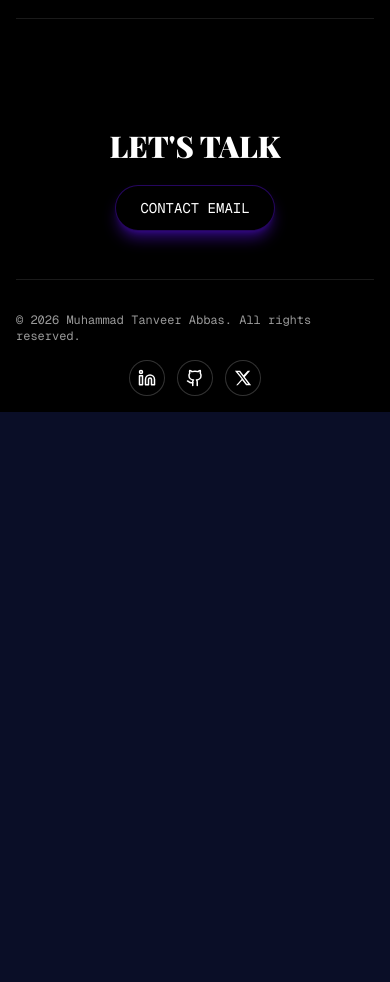
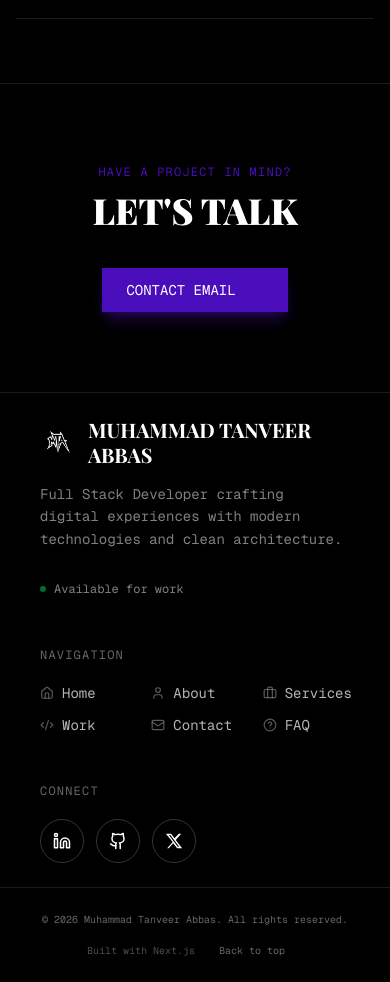
Before and after one commit to MuhammadTanveerAbbas/V4-Portfolio, a Next.js app: page / in a window 390 px wide. Shown: the part 8060-9042 px from the top of the page. Before the commit the page ends 8472 px from the top, so only its background shows below. Built offline with nearby package versions, Linux system fonts and the light colour scheme; a web font is replaced by a local one.

Commit message:
Improve footer design with responsive grid, icons, and sw.js fix

```diff
--- a/components/footer.tsx
+++ b/components/footer.tsx
@@ -1,4 +1,5 @@
-import { Linkedin, Github } from "lucide-react";
+import { Linkedin, Github, ArrowUpRight, Star, Home, User, Briefcase, Code2, Mail, HelpCircle } from "lucide-react";
+import Image from "next/image";
 
 function XLogo() {
   return (
@@ -21,7 +22,7 @@ const socialLinks = [
     href: "https://linkedin.com/in/muhammadtanveerabbas",
   },
   {
-    name: "Github",
+    name: "GitHub",
     icon: Github,
     href: "https://github.com/muhammadtanveerabbas",
   },
@@ -32,36 +33,90 @@ const socialLinks = [
   },
 ];
 
+const navLinks = [
+  { name: "Home", href: "/", icon: Home },
+  { name: "About", href: "/about", icon: User },
+  { name: "Services", href: "/services", icon: Briefcase },
+  { name: "Work", href: "/work", icon: Code2 },
+  { name: "Contact", href: "/contact", icon: Mail },
+  { name: "FAQ", href: "/#faq", icon: HelpCircle },
+];
+
 export function Footer() {
   const currentYear = new Date().getFullYear();
 
   return (
-    <footer className="relative pt-12 md:pt-16 pb-4 md:pb-6 overflow-hidden bg-black">
-      <div className="container mx-auto px-4 relative z-10">
-        {/* Main CTA Section */}
-        <div className="flex flex-col items-center text-center mb-12 md:mb-16">
-          <h2 className="font-serif text-3xl sm:text-5xl md:text-7xl lg:text-[8vw] leading-none font-black uppercase mb-6 md:mb-8 text-white drop-shadow-lg">
-            Let's Talk
+    <footer className="bg-black border-t border-white/10">
+      {/* CTA Section */}
+      <section className="bg-black py-20 md:py-32">
+        <div className="container mx-auto px-4 text-center">
+          <p className="font-mono text-xs uppercase text-[#4a0dbc] tracking-widest mb-3">
+            Have a project in mind?
+          </p>
+          <h2 className="font-serif text-4xl sm:text-6xl md:text-8xl lg:text-[12vw] font-black uppercase text-white leading-none mb-10 md:mb-16">
+            Let&apos;s Talk
           </h2>
           <a
             href="mailto:muhammadtanveerabbas.contact@gmail.com"
-            className="px-6 md:px-12 py-3 md:py-4 bg-black text-white rounded-full font-mono text-sm md:text-lg uppercase hover:scale-105 transition-transform whitespace-nowrap shadow-lg shadow-[#4a0dbc]/60 hover:shadow-xl hover:shadow-[#4a0dbc]/80 border border-[#4a0dbc]/50 hover:border-[#4a0dbc]"
+            className="group inline-flex items-center gap-3 px-6 md:px-8 py-3 md:py-4 bg-[#4a0dbc] text-white font-mono text-sm uppercase hover:bg-white hover:text-[#4a0dbc] transition-colors duration-200 shadow-lg shadow-[#4a0dbc]/40"
           >
             Contact Email
+            <ArrowUpRight
+              size={16}
+              className="opacity-0 -translate-x-2 group-hover:opacity-100 group-hover:translate-x-0 transition-all duration-300"
+            />
           </a>
         </div>
+      </section>
 
-        {/* Divider */}
-        <div className="border-t border-white/10 mb-8 md:mb-12" />
+      {/* Footer Grid with 1px border pattern */}
+      <div className="border-t border-white/10">
+        <div className="container mx-auto px-4">
+          <div className="flex flex-col md:grid md:grid-cols-3 md:gap-px md:bg-white/10">
+            {/* Brand */}
+            <div className="bg-black p-6 md:p-10">
+              <div className="flex items-center gap-3 mb-4">
+                <Image src="/Logo.png" alt="Logo" width={36} height={36} />
+                <h3 className="font-serif text-xl md:text-2xl font-bold uppercase text-white leading-tight">
+                  Muhammad Tanveer Abbas
+                </h3>
+              </div>
+              <p className="font-mono text-sm text-white/50 leading-relaxed">
+                Full Stack Developer crafting digital experiences with modern
+                technologies and clean architecture.
+              </p>
+              <div className="mt-6">
+                <span className="inline-flex items-center gap-2 font-mono text-xs text-white/50">
+                  <span className="w-1.5 h-1.5 rounded-full bg-green-500 animate-pulse" />
+                  Available for work
+                </span>
+              </div>
+            </div>
 
-        {/* Footer Bottom Section - Copyright left, Social right */}
-        <div className="flex flex-col sm:flex-row items-center justify-between gap-4">
-          {/* Copyright */}
-          <p className="font-mono text-xs text-white/60">
-            © {currentYear} Muhammad Tanveer Abbas. All rights reserved.
+            {/* Navigation */}
+            <div className="bg-black p-6 md:p-10">
+              <p className="font-mono text-xs uppercase text-white/40 tracking-widest mb-5">
+                Navigation
               </p>
+              <div className="grid grid-cols-3 gap-x-6 gap-y-3">
+                {navLinks.map((link) => (
+                  <a
+                    key={link.name}
+                    href={link.href}
+                    className="group inline-flex items-center gap-2 font-mono text-sm text-white/70 hover:text-[#4a0dbc] transition-colors duration-200"
+                  >
+                    <link.icon size={14} className="shrink-0 opacity-50 group-hover:opacity-100 transition-opacity duration-200" />
+                    {link.name}
+                  </a>
+                ))}
+              </div>
+            </div>
 
-          {/* Social Links */}
+            {/* Connect */}
+            <div className="bg-black p-6 md:p-10">
+              <p className="font-mono text-xs uppercase text-white/40 tracking-widest mb-5">
+                Connect
+              </p>
               <div className="flex items-center gap-3">
                 {socialLinks.map((social) => (
                   <a
@@ -69,13 +124,45 @@ export function Footer() {
                     href={social.href}
                     target="_blank"
                     rel="noopener noreferrer"
-                className="p-2 bg-black text-white rounded-full hover:bg-[#4a0dbc] hover:text-white transition-colors border border-white/20 hover:border-[#4a0dbc] hover:shadow-lg hover:shadow-[#4a0dbc]/50"
+                    className="p-3 text-white rounded-full border border-white/20 hover:bg-[#4a0dbc] hover:border-[#4a0dbc] hover:shadow-lg hover:shadow-[#4a0dbc]/50 transition-all duration-300"
                     aria-label={social.name}
                   >
                     <social.icon size={18} />
                   </a>
                 ))}
               </div>
+              <div className="hidden sm:block mt-6">
+                <a
+                  href="mailto:muhammadtanveerabbas.contact@gmail.com"
+                  className="group inline-flex items-center gap-2 font-mono text-sm text-white/70 hover:text-[#4a0dbc] transition-colors duration-200"
+                >
+                  <span className="w-1 h-1 rounded-full bg-[#4a0dbc] opacity-0 group-hover:opacity-100 transition-opacity duration-200" />
+                  muhammadtanveerabbas.contact@gmail.com
+                </a>
+              </div>
+            </div>
+          </div>
+        </div>
+      </div>
+
+      {/* Bottom Bar */}
+      <div className="border-t border-white/10">
+        <div className="container mx-auto px-4 py-6 flex flex-col sm:flex-row items-center justify-between gap-4">
+          <p className="font-mono text-[10px] sm:text-xs text-white/40">
+            &copy; {currentYear} Muhammad Tanveer Abbas. All rights reserved.
+          </p>
+          <div className="flex items-center gap-6">
+            <span className="font-mono text-[10px] sm:text-xs text-white/30">
+              Built with Next.js
+            </span>
+            <a
+              href="#"
+              className="group inline-flex items-center gap-2 font-mono text-[10px] sm:text-xs text-white/40 hover:text-[#4a0dbc] transition-colors duration-200"
+            >
+              Back to top
+              <Star size={10} className="text-[#4a0dbc] opacity-0 group-hover:opacity-100 transition-opacity duration-200" fill="currentColor" />
+            </a>
+          </div>
         </div>
       </div>
     </footer>
--- /dev/null
+++ b/public/sw.js
@@ -0,0 +1,3 @@
+/* intentionally empty – prevents 404 from browser extensions */
+self.addEventListener("install", () => self.skipWaiting());
+self.addEventListener("activate", () => self.clients.claim());
```
Lines whose indentation alone changed are shown as unchanged.
